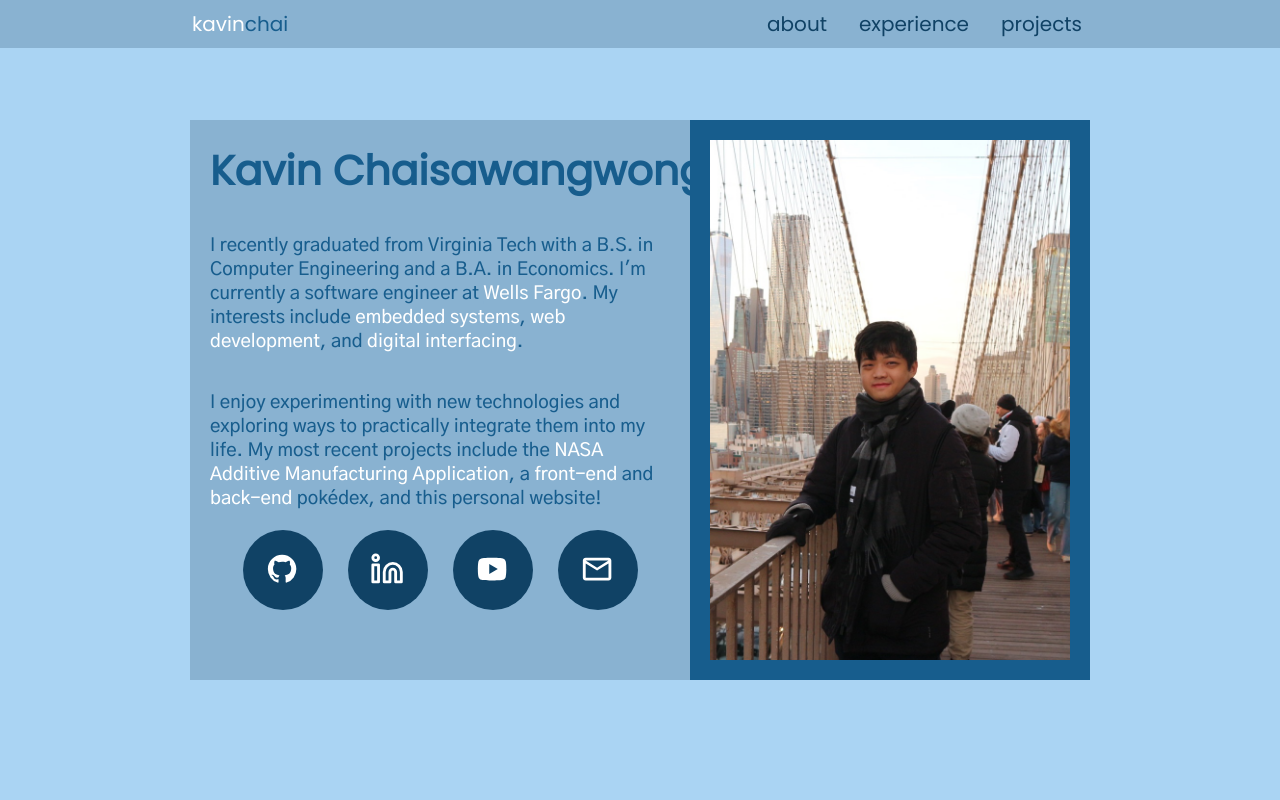
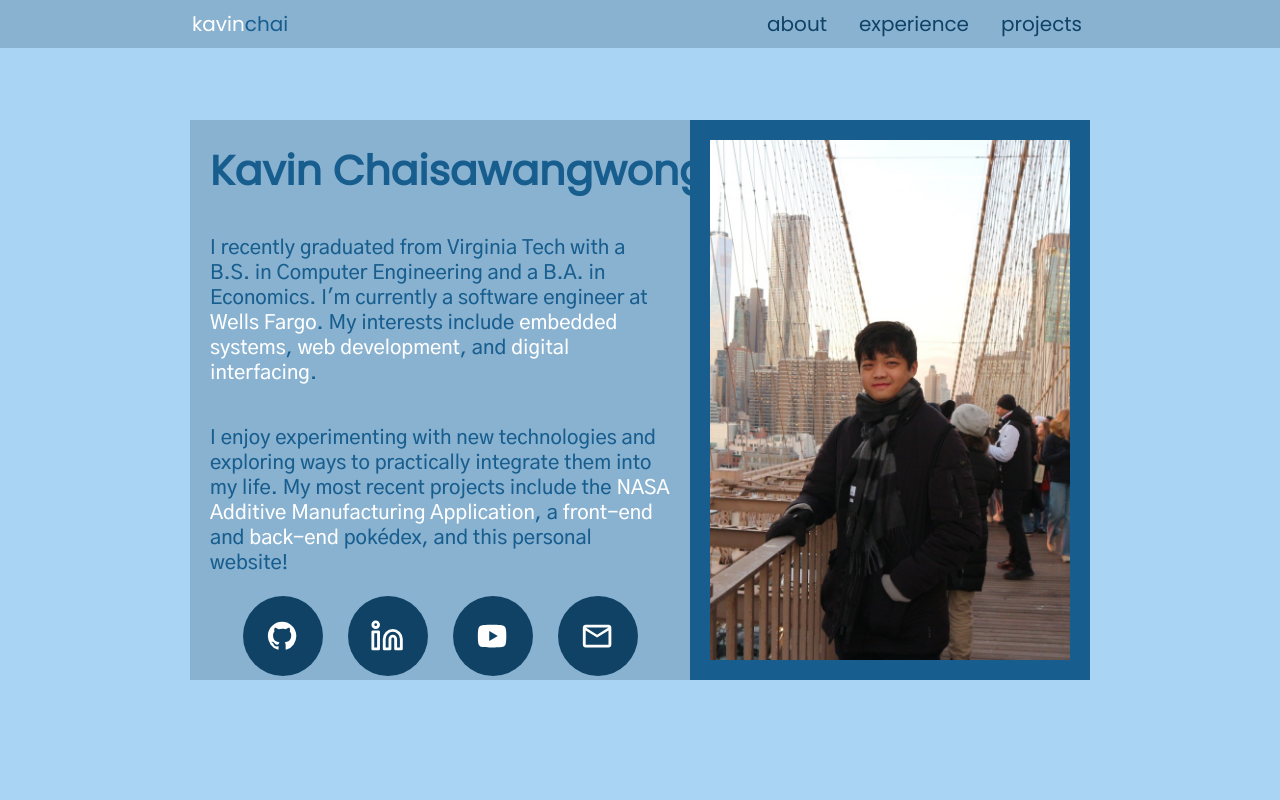
Before and after one commit to kavinchai/v2, a React (Create React App) app: page / in a window 1280 px wide. Shown: the top 800 px of the page. Built offline with nearby package versions, Linux system fonts and the light colour scheme.

Commit message:
minor fix

```diff
--- a/src/css/About.css
+++ b/src/css/About.css
@@ -70,7 +70,7 @@
   flex-direction: column;
   padding: 0px 20px 0px 20px;
 
-  font-size: 115%;
+  font-size: 2.5vh;
   font-family: var(--normal-font);
   color: var(--secondary-txt-color);
 }
```
